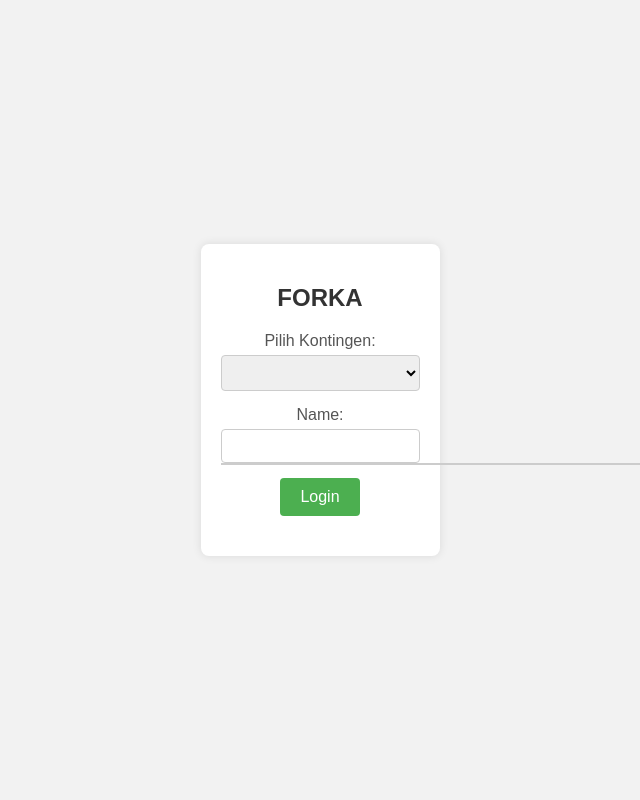
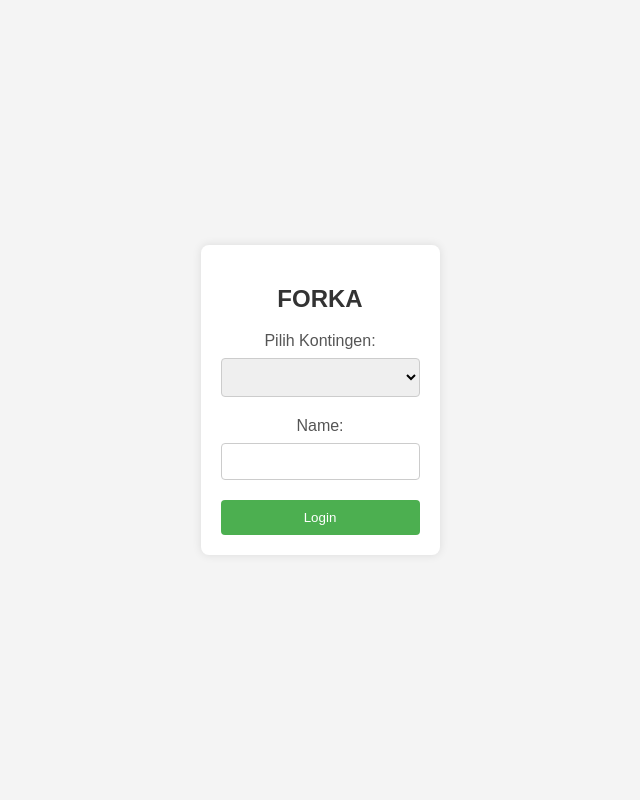
Before and after one commit to Kechenk/surya, a PHP site: page / in a window 1280 px wide; the page is wider, and only the part inside the window is pictured. Shown: that part, without its empty margins (320-960 px from the left). Run offline with PHP 8.4, Linux system fonts and the light colour scheme; data that the repository does not hold is empty.

Commit message:
undo update

```diff
--- a/index.php
+++ b/index.php
@@ -5,80 +5,7 @@
     <meta charset="UTF-8">
     <meta name="viewport" content="width=device-width, initial-scale=1.0">
     <title>Forki Dataset</title>
-    <style>
-        body {
-            font-family: 'Arial', sans-serif;
-            background-color: #f2f2f2;
-            margin: 0;
-            padding: 0;
-        }
-
-        .login-body {
-            display: flex;
-            justify-content: center;
-            align-items: center;
-            height: 100vh;
-        }
-
-        .login-container {
-            background-color: #fff;
-            border-radius: 8px;
-            box-shadow: 0 0 10px rgba(0, 0, 0, 0.1);
-            padding: 20px;
-            text-align: center;
-        }
-
-        h2 {
-            color: #333;
-        }
-
-        .form-group {
-            margin-bottom: 15px;
-        }
-
-        .form-label {
-            display: block;
-            margin-bottom: 5px;
-            color: #555;
-        }
-
-        .form-input {
-            width: 100%;
-            padding: 8px;
-            box-sizing: border-box;
-            border: 1px solid #ccc;
-            border-radius: 4px;
-            font-size: 14px;
-        }
-
-        .autocomplete {
-            background-color: #f9f9f9;
-            border: 1px solid #ccc;
-            max-height: 150px;
-            overflow-y: auto;
-            position: absolute;
-            z-index: 1;
-            width: 100%;
-        }
-
-        .submit-btn {
-            background-color: #4caf50;
-            color: #fff;
-            padding: 10px 20px;
-            font-size: 16px;
-            border: none;
-            border-radius: 4px;
-            cursor: pointer;
-        }
-
-        .submit-btn:hover {
-            background-color: #45a049;
-        }
-
-        .details-container {
-            margin-top: 20px;
-        }
-    </style>
+    <link rel="stylesheet" href="style.css">
 </head>
 
 <body class="login-body">
```
